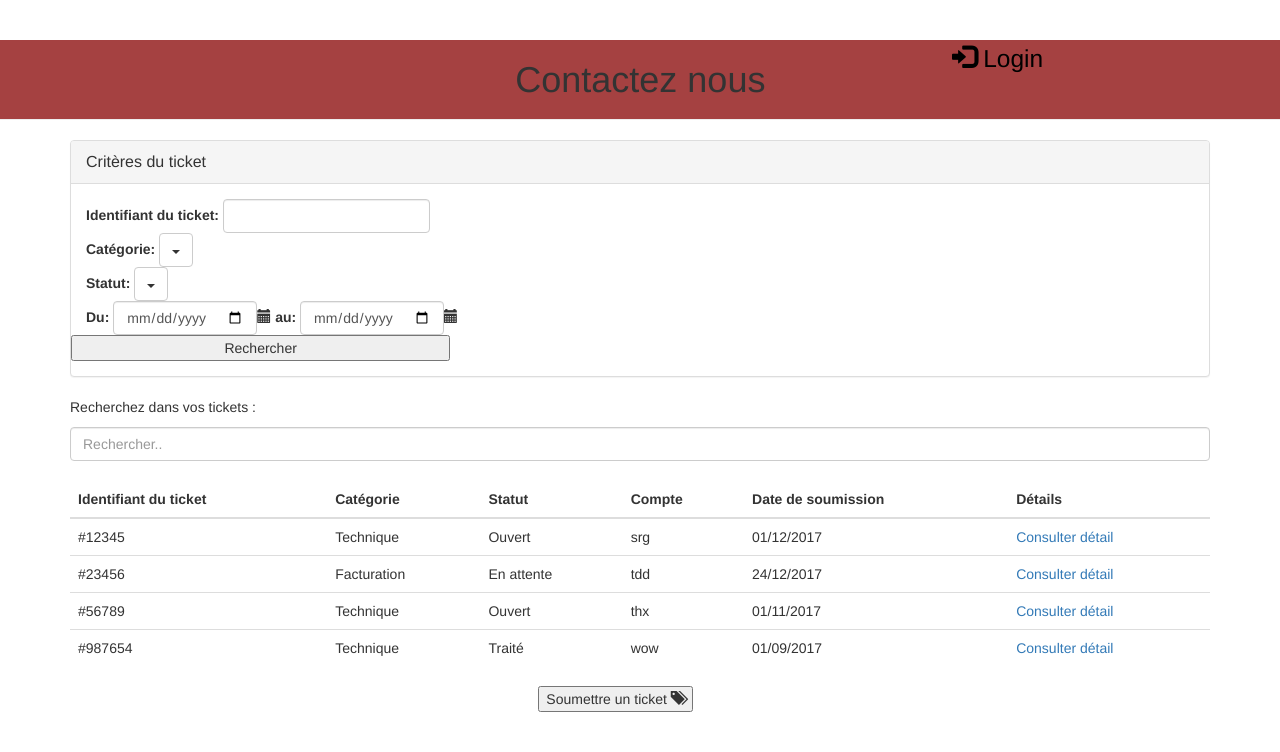
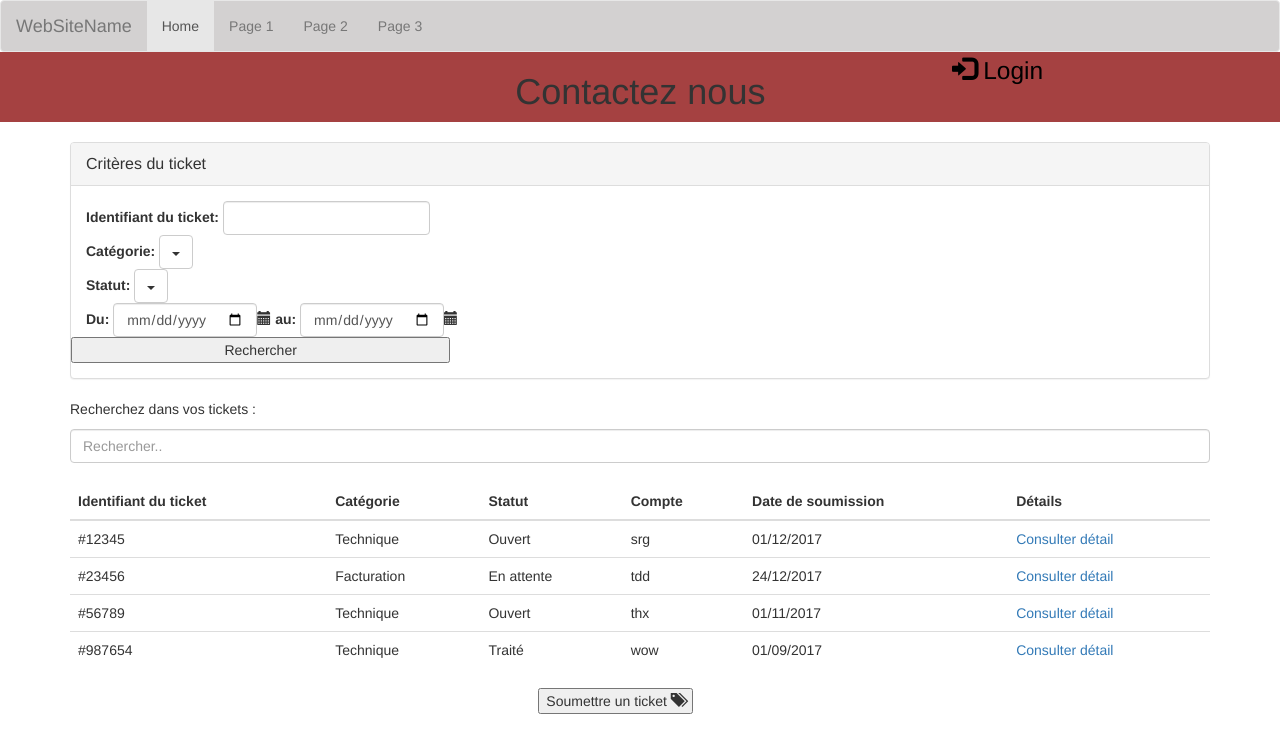
Before and after one commit to jipaow/TestBootstrap, a plain HTML site: page index.html in a window 1280 px wide. Drawn offline with nearby package versions, Linux system fonts and the light colour scheme.

Commit message:
01/12/2017
ajout d'une navbar à l'arrache.

```diff
--- a/index.html
+++ b/index.html
@@ -17,9 +17,20 @@
 </head>
 
 <body>
-
-    <header class="page-header" style="background-color:rgb(165, 65, 65)">
-
+        <nav class="navbar navbar-default" style="margin-bottom:0px; background-color:rgb(211, 209, 209)">
+                <div class="container-fluid">
+                  <div class="navbar-header">
+                    <a class="navbar-brand" href="#">WebSiteName</a>
+                  </div>
+                  <ul class="nav navbar-nav">
+                    <li class="active"><a href="#">Home</a></li>
+                    <li><a href="#">Page 1</a></li>
+                    <li><a href="#">Page 2</a></li>
+                    <li><a href="#">Page 3</a></li>
+                  </ul>
+                </div>
+              </nav>
+    <header style="background-color:rgb(165, 65, 65)">
         <div class="row">
                 <div class="col-sm-4"></div>
                 <div class="col-sm-4" style="margin-left:6%"><h1 >Contactez nous</h1></div>
@@ -28,6 +39,7 @@
             </div>
 
     </header>
+    <br>
 
 
     <div class="container">
@@ -163,6 +175,7 @@
 
 
 
+
     <script>
         $(document).ready(function () {
             $("#myInput").on("keyup", function () {
```
